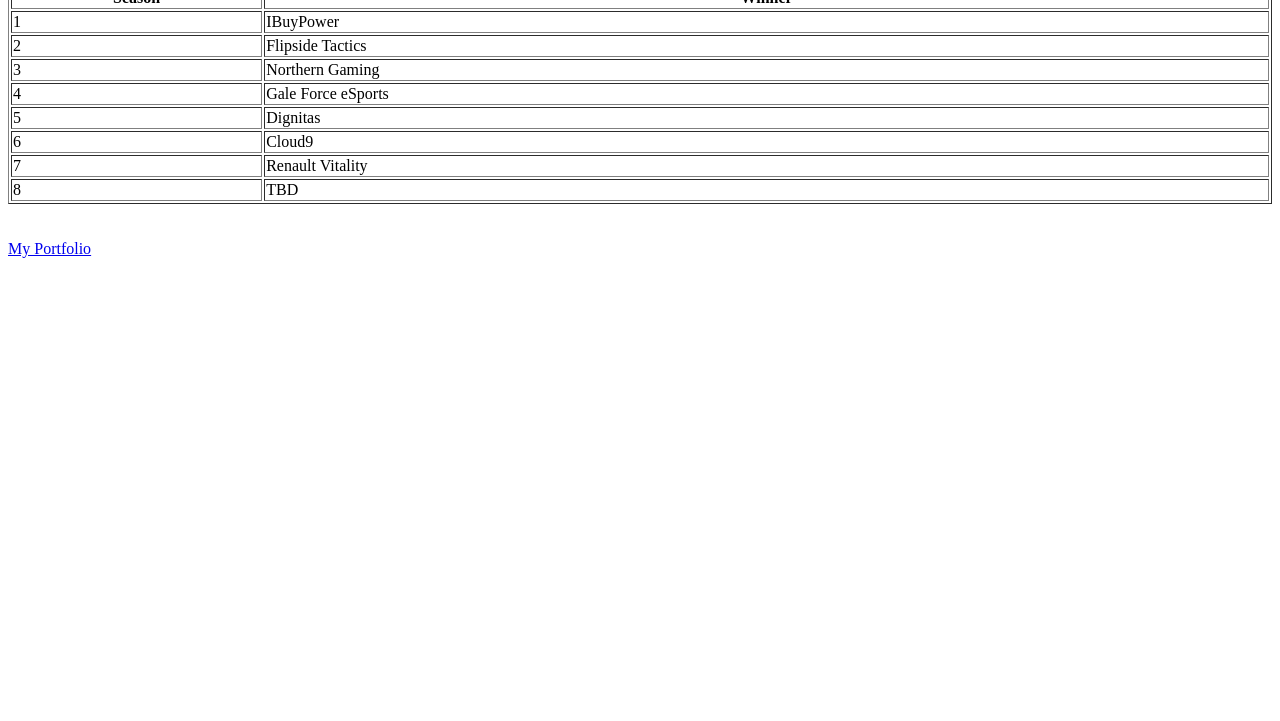
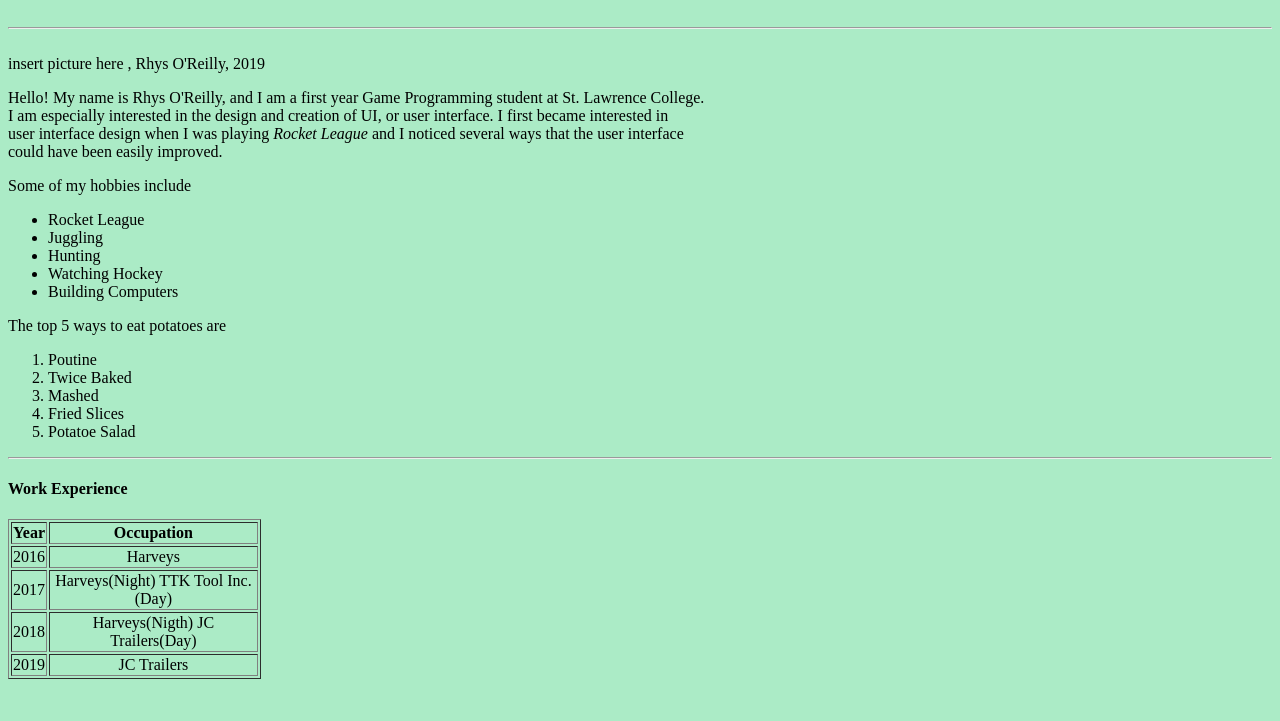
Before and after one commit to RhysOReilly/RhysOReilly.github.io, a plain HTML site: page index.html in a window 1280 px wide. Shown: the part 79-800 px from the top of the page. Drawn offline with Linux system fonts and the light colour scheme.

Commit message:
ReWrote Page

```diff
--- a/index.html
+++ b/index.html
@@ -3,29 +3,51 @@
   <head>
     <meta charset="utf-8">
     <title>My Personal Website</title>
+
   </head>
-  <body>
-    This is my RLCS fan page!
-    <hr size="3" width="50%" noshade>
-    <a href="">
-      <img src="/home/gamedev/Pictures/RLCS Logo.png" height="200" width="200" alt= "RLCS Logo">
-    </a>
 
-<table border=1 width=100%>
-  <tr><th width=20%>Season</th><th width=80%>Winner</th></tr>
-  <tr><td>1</td><td>IBuyPower</td></tr>
-  <tr><td>2</td><td>Flipside Tactics</td></tr>
-  <tr><td>3</td><td>Northern Gaming</td></tr>
-  <tr><td>4</td><td>Gale Force eSports</td></tr>
-  <tr><td>5</td><td>Dignitas</td></tr>
-  <tr><td>6</td><td>Cloud9</td></tr>
-  <tr><td>7</td><td>Renault Vitality</td></tr>
-  <tr><td>8</td><td>TBD</td></tr>
-</table>
+  <body style="background-color:#abebc6">
 
-<a href="https://www.rocketleagueesports.com" target="_blank"></a>
-<br>
-<br>
-<a href="Potrfolio.html">My Portfolio</a>
+<br><h1><center>This website is all about me!</center></h1>
+<hr>
+<br>insert picture here , Rhys O'Reilly, 2019<br>
+
+<p>Hello! My name is Rhys O'Reilly, and I am a first year Game Programming student at St. Lawrence College.<br>
+I am especially interested in the design and creation of UI, or user interface. I first became interested in <br>
+user interface design when I was playing <i>Rocket League</i> and I noticed several ways that the user interface <br>
+could have been easily improved.</p>
+
+Some of my hobbies include
+
+<ul>
+  <li>Rocket League</li>
+  <li>Juggling</li>
+  <li>Hunting</li>
+  <li>Watching Hockey</li>
+  <li>Building Computers</li>
+</ul>
+
+The top 5 ways to eat potatoes are
+
+<ol>
+  <li>Poutine</li>
+  <li>Twice Baked</li>
+  <li>Mashed</li>
+  <li>Fried Slices</li>
+  <li>Potatoe Salad</li>
+</ol>
+
+<hr>
+
+<h4>Work Experience</h4>
+<table style="width:20%" border= 1px solid black;>
+  <tr><th>Year</th><th>Occupation</th></tr>
+  <tr><td><center>2016</center></td><td><center>Harveys</center></td></tr>
+  <tr><td><center>2017</center></td><td><center>Harveys(Night) TTK Tool Inc.(Day)</center></td></tr>
+  <tr><td><center>2018</center></td><td><center>Harveys(Nigth) JC Trailers(Day)</center></td></tr>
+  <tr><td><center>2019</center></td><td><center>JC Trailers</center></td></td>
+
+
+
   </body>
 </html>
```
